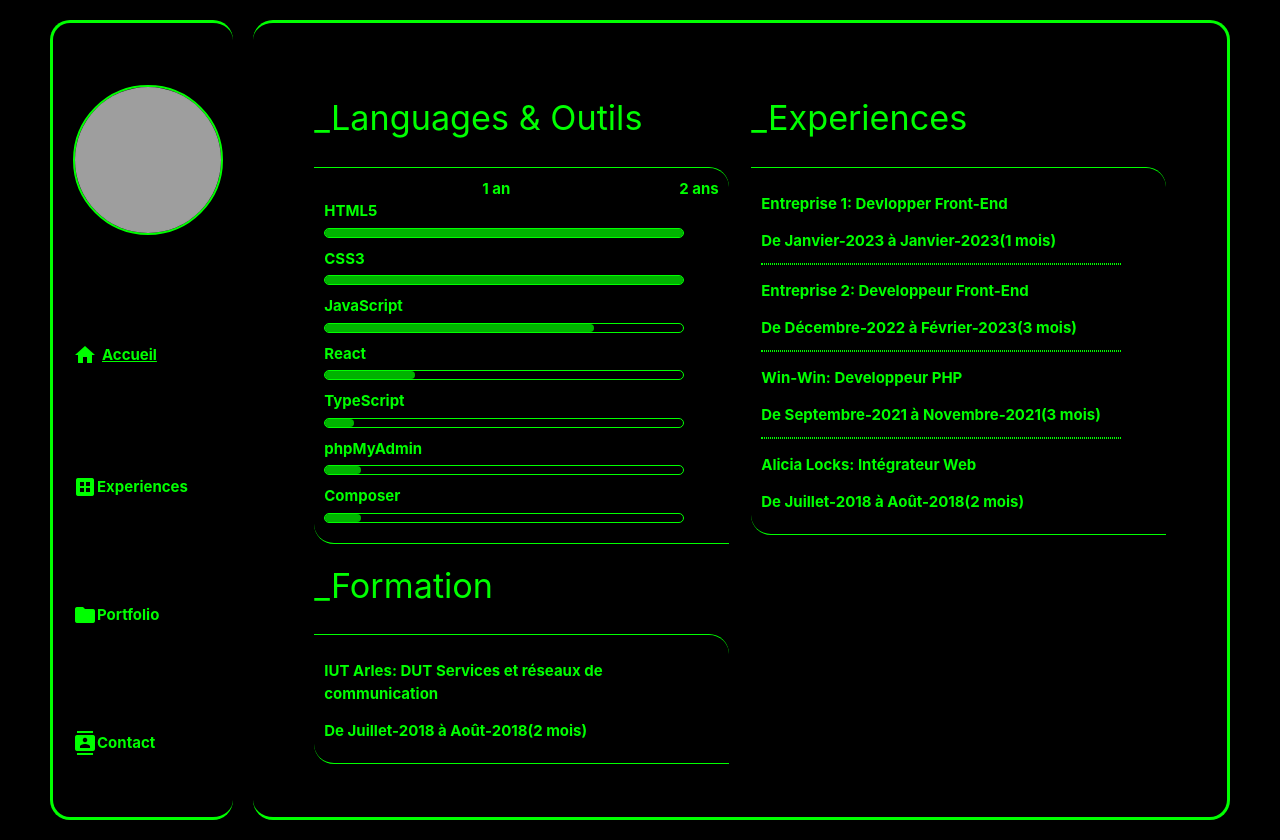
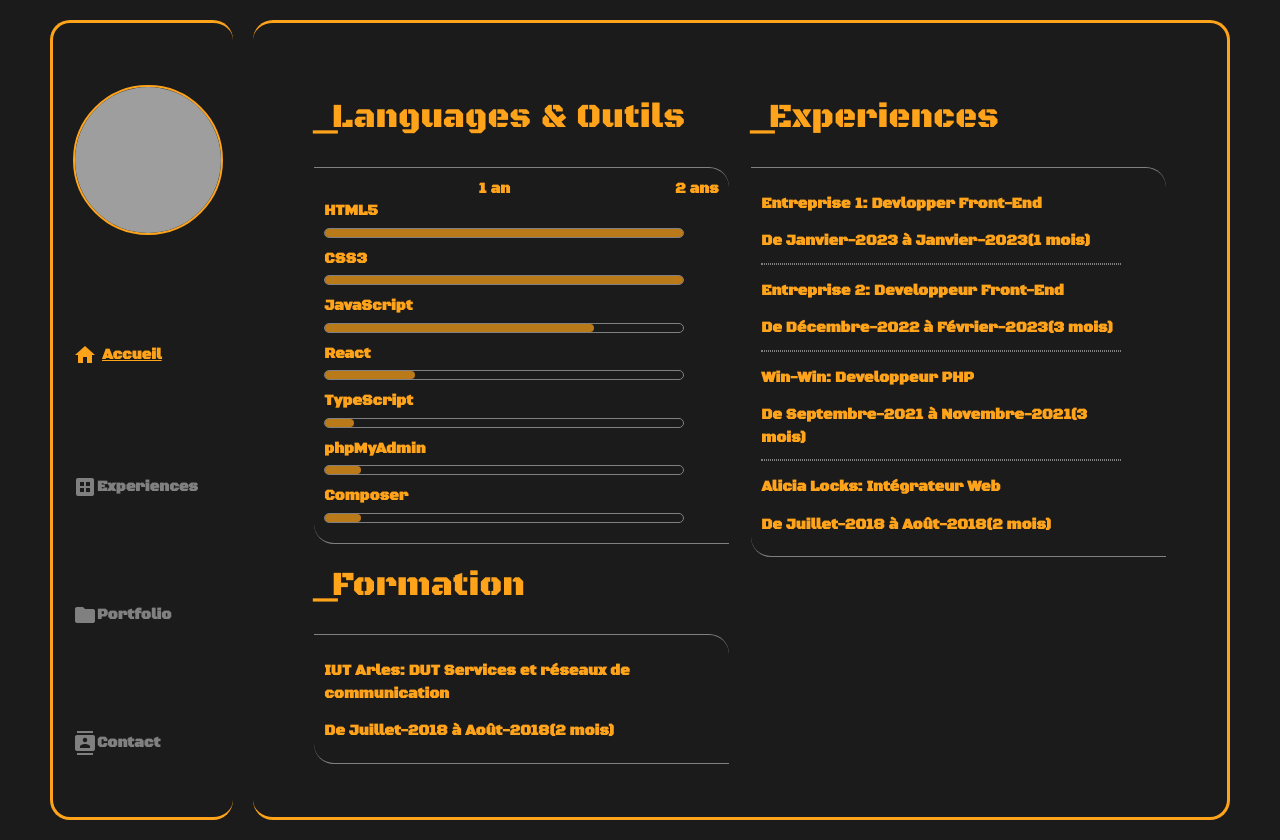
Before and after one commit to Wutzy/cv-react, a React (Create React App) app: page /knowledges in a window 1280 px wide. Built offline with nearby package versions, Linux system fonts and the light colour scheme; grey boxes are pictures that could not be loaded.

Commit message:
Add some fantasy (color and fonts) on the theme

```diff
--- a/src/components/knowledges/experiences/exp-item.css
+++ b/src/components/knowledges/experiences/exp-item.css
@@ -1,5 +1,5 @@
 .exp-item {
-    border: 1px dotted lime;
+    border: 1px dotted #808080;
     padding-bottom: 10px;
     border-right: none;
     border-left: none;
--- a/src/components/knowledges/skills/skill-bar.css
+++ b/src/components/knowledges/skills/skill-bar.css
@@ -5,7 +5,7 @@
     align-items: flex-start;
 }
 .progress-bar-animated {
-    background-color: lime;
+    background-color: #ffa31a;
     opacity: 0.7;
     height: 8px;
     border-radius: 20px;
@@ -15,7 +15,7 @@
 .skill-progress-bar {
     margin-bottom: 10px;
     margin-top: 5px;
-    border: 1px solid lime;
+    border: 1px solid #808080;
     border-radius: 20px;
     height: 10px;
     width: 100%;
--- a/src/components/menu/menu.css
+++ b/src/components/menu/menu.css
@@ -4,16 +4,16 @@
 }
 
 .menu-burger-closed > i {
-    color: lime;
+    color: #808080;
     font-size: 30px;
-    border: solid 2px lime;
+    border: solid 2px #ffa31a;
     border-radius: 10px;
     padding: 5px;
-    background-color: black;
+
 }
 
 .menu-item > a {
-    color: #00FF00;
+    color: #808080;
 }
 
 .menu-burger-open {
@@ -27,9 +27,17 @@
     display:none;
 }
 
+.material-icons {
+    color: #808080;
+}
+
 .selected > a {
     text-decoration: underline;
     padding: 5px;
+    color: #ffa31a;
+}
+.selected > .material-icons {
+    color: #ffa31a;
 }
 
 @media only screen and (min-width: 1024px) {
@@ -40,9 +48,8 @@
         justify-content: space-around;
         height: 100%;
         align-items: start;
-        background-color: black;
         padding: 0 10px 10px 20px;
-        border: #00FF00  solid;
+        border: #ffa31a  solid;
         border-right: none;
         border-radius: 20px 20px 20px 20px;
         margin-right: 20px;
@@ -63,7 +70,7 @@
         width: 150px;
         height: 150px;
         border-radius: 50%;
-        border: #00FF00  2px solid;
+        border: #ffa31a  2px solid;
     }
 
     .menu-item {
--- a/src/models/mocked-data/mock-experiences.ts
+++ b/src/models/mocked-data/mock-experiences.ts
@@ -35,7 +35,6 @@ export const EXPERIENCES: Experience[] = [
    date_release: new Date(2018, 7, 30),
 },
 
-
    /** Formations */
 {
    id: 5,
--- a/src/pages/knowledges/knowledges.css
+++ b/src/pages/knowledges/knowledges.css
@@ -4,7 +4,7 @@
 }
 
 .skill-box, .exp-box {
-    border: 1px solid lime;
+    border: 1px solid #808080;
     border-right: none;
     border-left: none;
     border-radius: 0px 20px 0px 20px;
--- a/src/style.css
+++ b/src/style.css
@@ -1,10 +1,16 @@
+@font-face {
+    font-family: 'Black Ops';
+    src: url('./fonts/BlackOpsOne-Regular.ttf');
+}
 * {
-    color: #00FF00;
+    color: #ffa31a;
     font-weight: bold;
+    font-family: 'Black Ops';
+
 }
 
 html {
-    background-color: black;
+    background-color: #1b1b1b;
 }
 
 #root {
@@ -18,7 +24,7 @@ html {
     display: flex;
     flex-direction: column;
     justify-content: center;
-    background-color: black;
+    background-color: #1b1b1b;
     padding: 50px 0 0 50px;
 }
 
@@ -42,7 +48,7 @@ html {
     }
 
     .download-icon {
-        border: 3px solid #00FF00;
+        border: 3px solid #ffa31a;
         border-radius: 20px;
         padding: 5px;
     }
@@ -50,9 +56,8 @@ html {
         display: flex;
         flex-direction: column;
         justify-content: center;
-        background-color: black;
         padding: 50px 50px 50px 50px;
-        border: #00FF00 solid;
+        border: #ffa31a solid;
         border-left: none;
         border-radius: 20px 20px 20px 20px;
         width: 100%;
```
Also changed, not shown: src/fonts/BlackOpsOne-Regular.ttf (added), src/fonts/OFL.txt (added).
